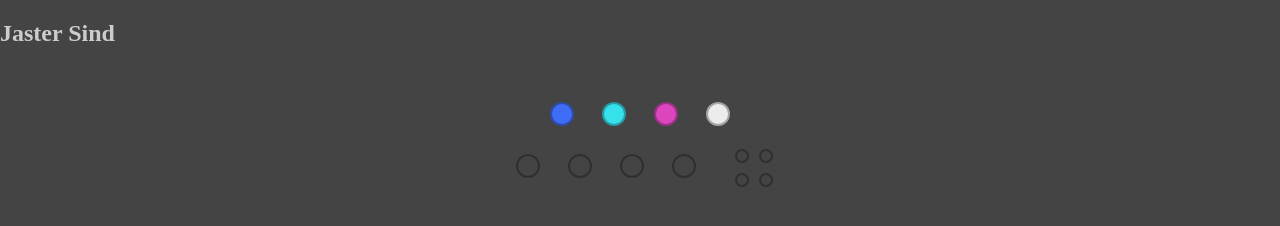
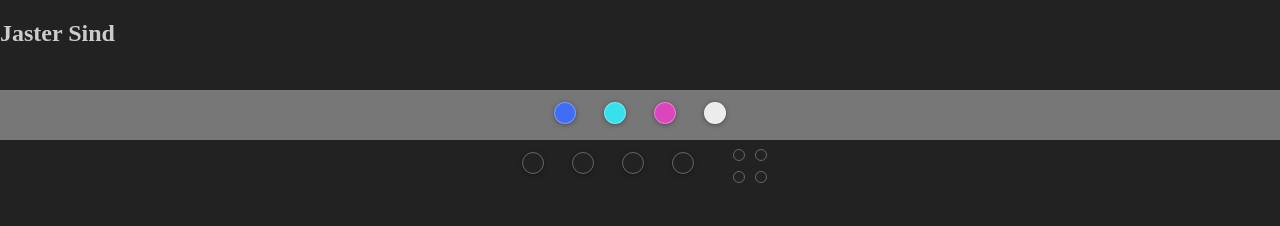
Before and after one commit to diesys/jastersind, a plain HTML site: page index.html in a window 1280 px wide. Drawn offline with Linux system fonts and the light colour scheme; a web font is replaced by a local one.

Commit message:
better css and dots anim and style

```diff
--- a/JasterSind.css
+++ b/JasterSind.css
@@ -1,5 +1,5 @@
 html, body {
-  background: #444;
+  background: #222;
   position: absolute;
   height: 100%;
   width: 100%;
@@ -40,6 +40,8 @@ ol.dotsContainer, ol.movesContainer {
 
 .dot {
   cursor: pointer;
+  box-shadow: 0 1px 6px -2px rgba(0, 0, 0, .8);
+  transition: all .3s;
 }
 .dot, .dot_answ {
   list-style: none;
@@ -47,9 +49,10 @@ ol.dotsContainer, ol.movesContainer {
   height: 20px;
   border-radius: 20px;
   background: transparent;
-  border: 2px solid rgba(0, 0, 0, .3);
+  border: 1px solid rgba(255, 255, 255, .3);
   margin: 12px;
   display: inline-block;
+
 }
 .answer, .answer_l1, .answer_l2 {
   padding: 0;
@@ -69,4 +72,5 @@ ol.dotsContainer, ol.movesContainer {
 #solutionContainer {
   position: relative;
   top: 0;
+  background: #777;
 }
```
